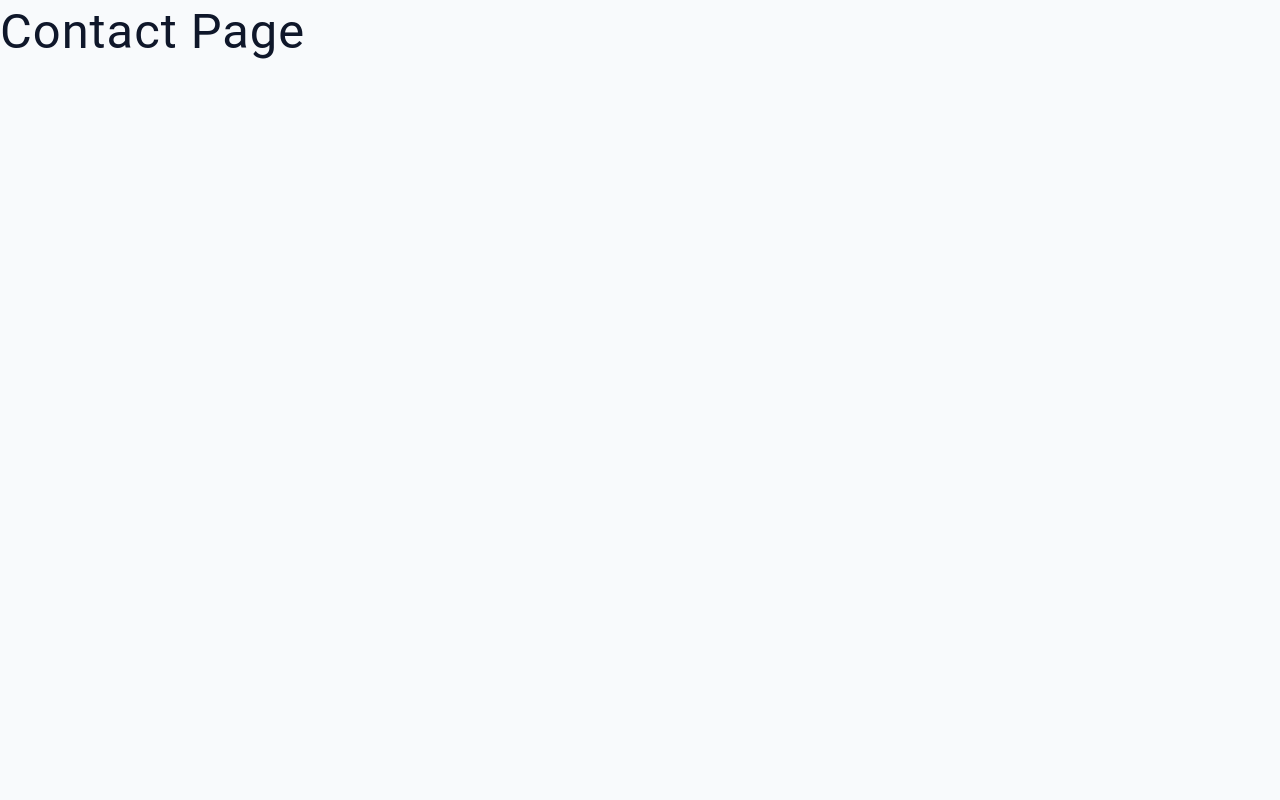
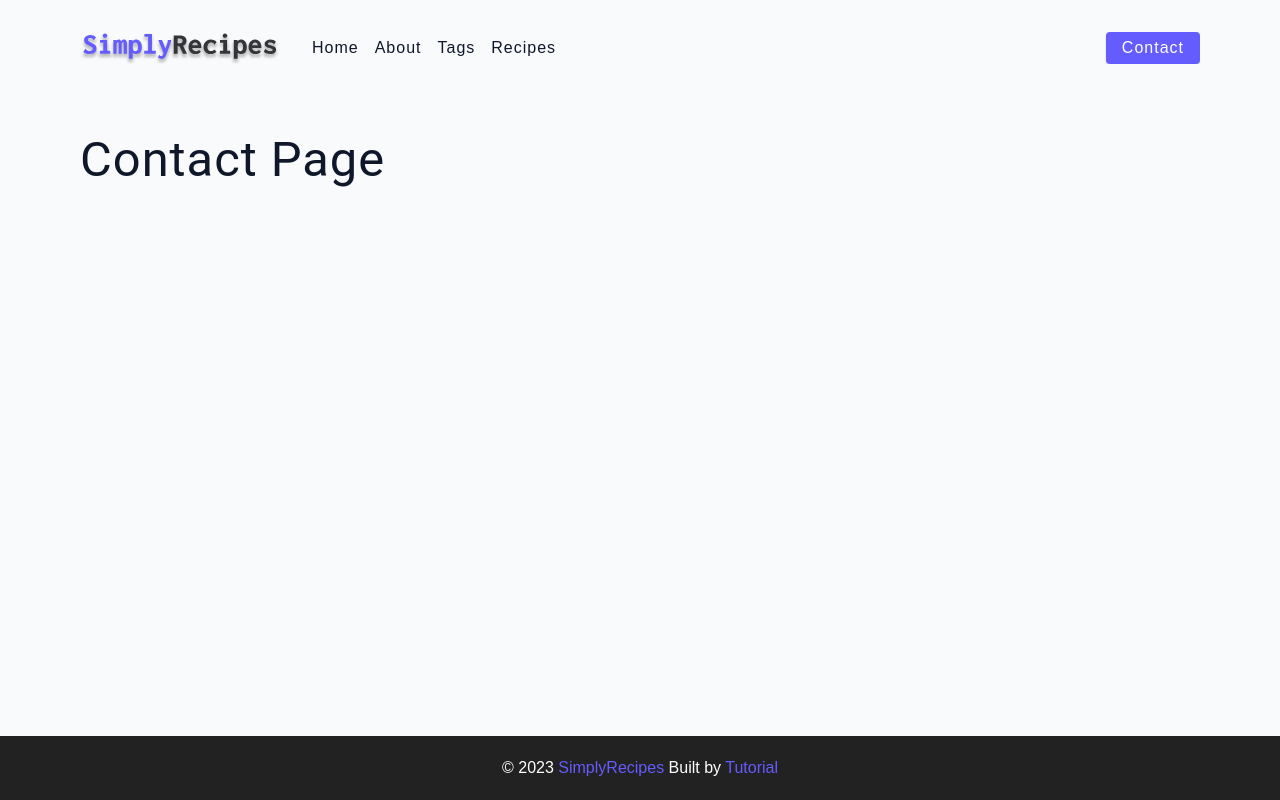
Before and after one commit to gen1v1/tutorial, a plain HTML site: page starter/contact.html in a window 1280 px wide. Drawn offline with Linux system fonts and the light colour scheme.

Commit message:
second commit

```diff
--- a/starter/contact.html
+++ b/starter/contact.html
@@ -4,7 +4,7 @@
     <meta charset="UTF-8" />
     <meta http-equiv="X-UA-Compatible" content="IE=edge" />
     <meta name="viewport" content="width=device-width, initial-scale=1.0" />
-    <title>Contact || Starter</title>
+    <title>Contact</title>
     <!-- favicon -->
     <link rel="shortcut icon" href="./assets/favicon.ico" type="image/x-icon" />
     <!-- normalize -->
@@ -18,7 +18,54 @@
     <link rel="stylesheet" href="./css/main.css" />
   </head>
   <body>
-   <h1>Contact Page</h1>
-
+    <!-- nav -->
+      <nav class="navbar">
+        <div class="nav-center">
+          <!-- header -->
+          <div class="nav-header">
+            <a href="index.html" class="nav-logo">
+              <img src="./assets/logo.svg" alt="simple recipes">
+            </a>
+            <button type="button" class="btn nav-btn">
+              <i class="fas fa-align-justify"></i>
+            </button>
+          </div>
+          <!-- links -->
+          <div class="nav-links">
+            <a href="index.html" class="nav-link">home</a>
+            <a href="about.html" class="nav-link">about</a>
+            <a href="tags.html" class="nav-link">tags</a>
+            <a href="recipes.html" class="nav-link">recipes</a>
+            <div class="nav-link contact-link">
+              <a href="contact.html" class="btn">contact</a>
+            </div>
+          </div>
+        </div>
+      </nav>
+    <!-- end of nav -->
+    <!-- main -->
+    <main class="page">
+      <h1>
+        Contact page
+      </h1>
+    </main>
+    <!-- end of main -->
+    <!-- footer -->
+    <footer class="page-footer">
+      <p>
+        &copy;
+        <span id="date"></span>
+        <span class="footer-logo">
+          SimplyRecipes
+        </span>
+        Built by
+        <a href="https://github.com/gen1v1/tutorial">
+          Tutorial
+        </a>
+      </p>
+    </footer>
+    <!-- end of footer -->
+    <script src="./js/app.js"></script>
+    </script>
   </body>
 </html>
```
